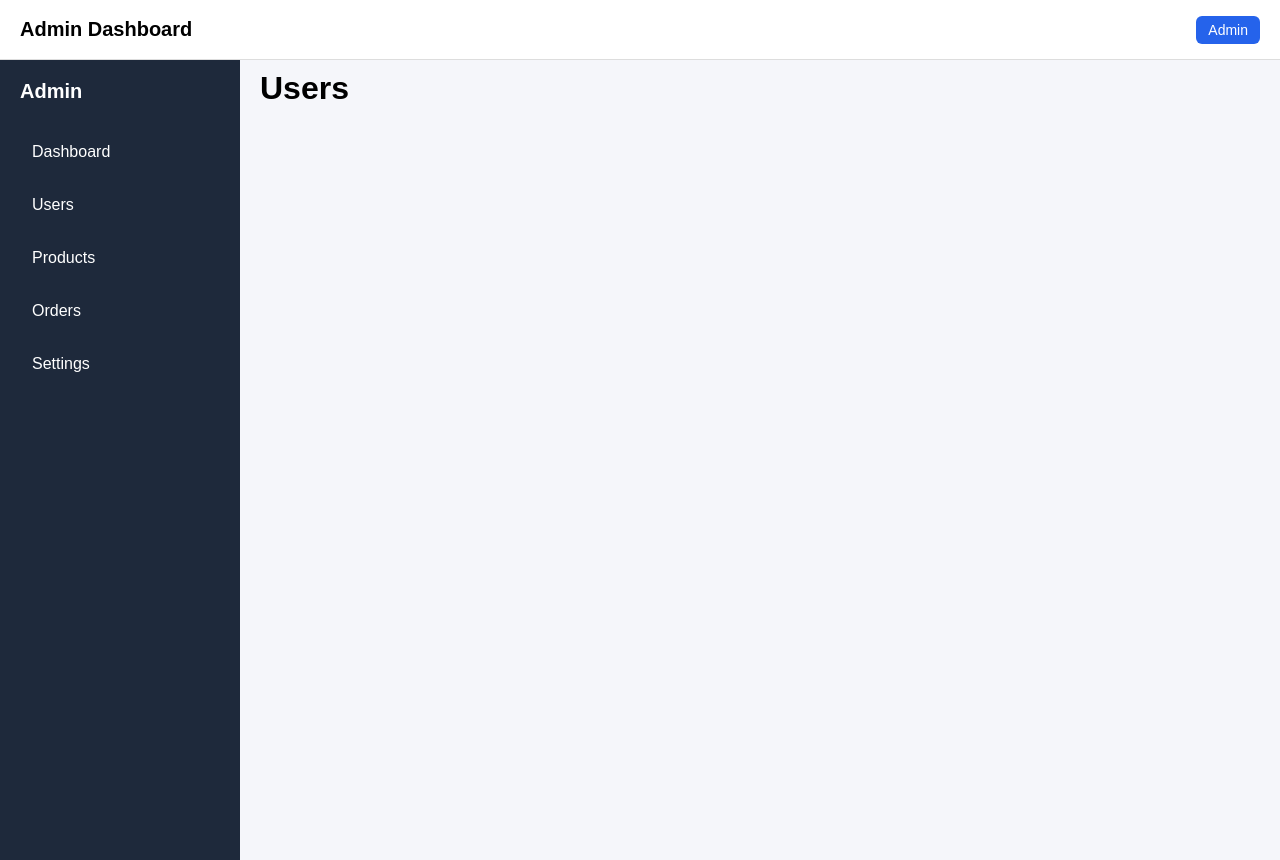
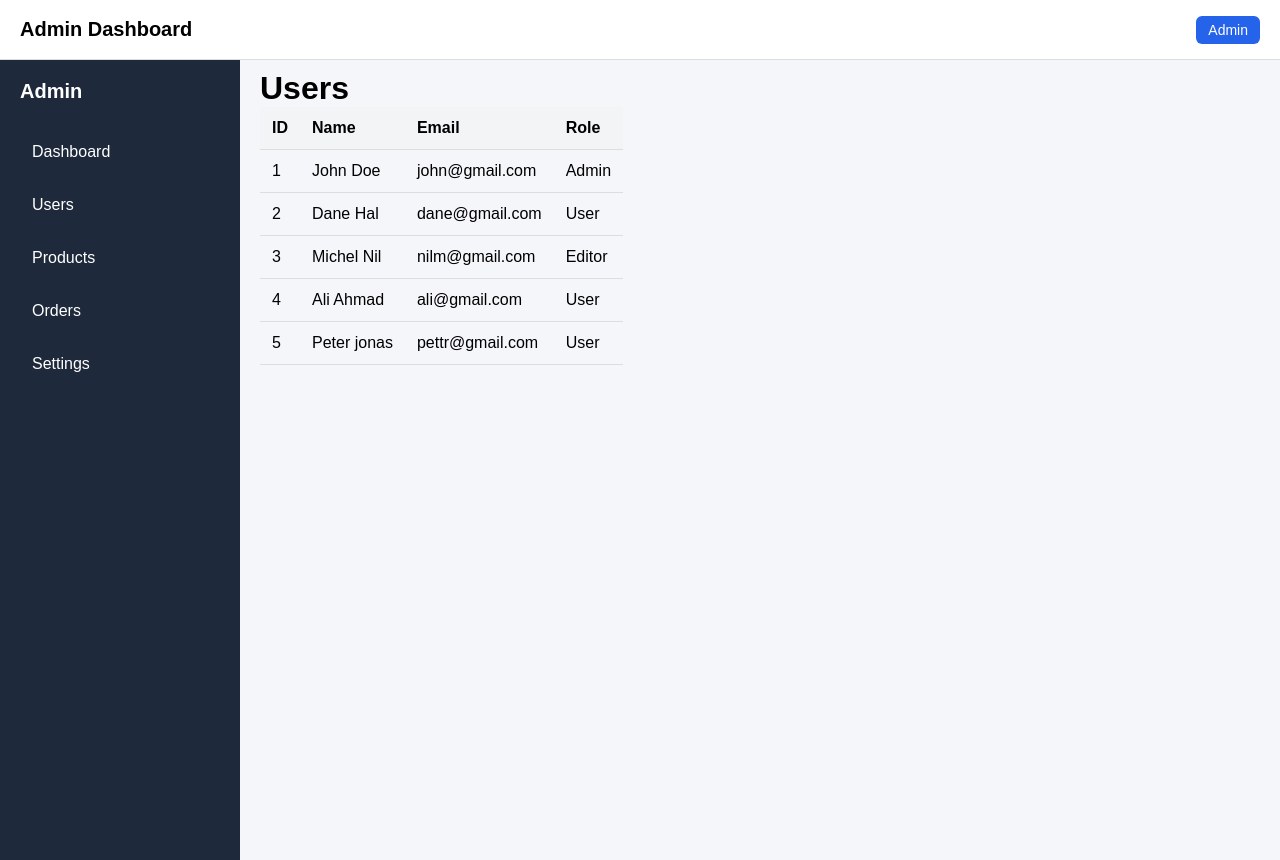
Before and after one commit to OmKhandale05/admin-dashboard, a React (Vite) app: page /users in a window 1280 px wide. Built offline with nearby package versions, Linux system fonts and the light colour scheme.

Commit message:
Feature: Create reusable table component

```diff
--- /dev/null
+++ b/src/components/Table.jsx
@@ -0,0 +1,26 @@
+import "../styles/Table.css"
+
+const Table = ({ columns, data }) => {
+  return (
+    <table className="table">
+      <thead>
+        <tr>
+          {columns.map((col, index) => (
+            <th key={index}>{col.header}</th>
+          ))}
+        </tr>
+      </thead>
+      <tbody>
+        {data.map((row, index) => (
+          <tr key={index}>
+            {columns.map((col, i) => (
+              <td key={i}>{row[col.accessor]}</td>
+            ))}
+          </tr>
+        ))}
+      </tbody>
+    </table>
+  );
+};
+
+export default Table;
--- a/src/pages/Users.jsx
+++ b/src/pages/Users.jsx
@@ -1,7 +1,19 @@
+import Table from "../components/Table";
+import { users } from "../data/users";
+
 const Users = () => {
+
+  const columns = [
+    { header: "ID", accessor: "id"},
+    { header: "Name", accessor: "name"},
+    { header: "Email", accessor: "email"},
+    { header: "Role", accessor: "role"},
+  ]
   return (
     <div>
       <h1>Users</h1>
+
+      <Table columns={columns} data ={users}/>
     </div>
   );
 };
--- /dev/null
+++ b/src/styles/Table.css
@@ -0,0 +1,19 @@
+.table{
+    width: 100%;
+    border-collapse: collapse;
+}
+
+.table th,
+.table td {
+    padding: 12px;
+    text-align: left;
+    border-bottom: 1px solid #ddd;
+}
+
+.table th{
+    background: #f3f4f6;
+}
+
+.table tr:hover{
+    background: #f9fafb;
+}
```
